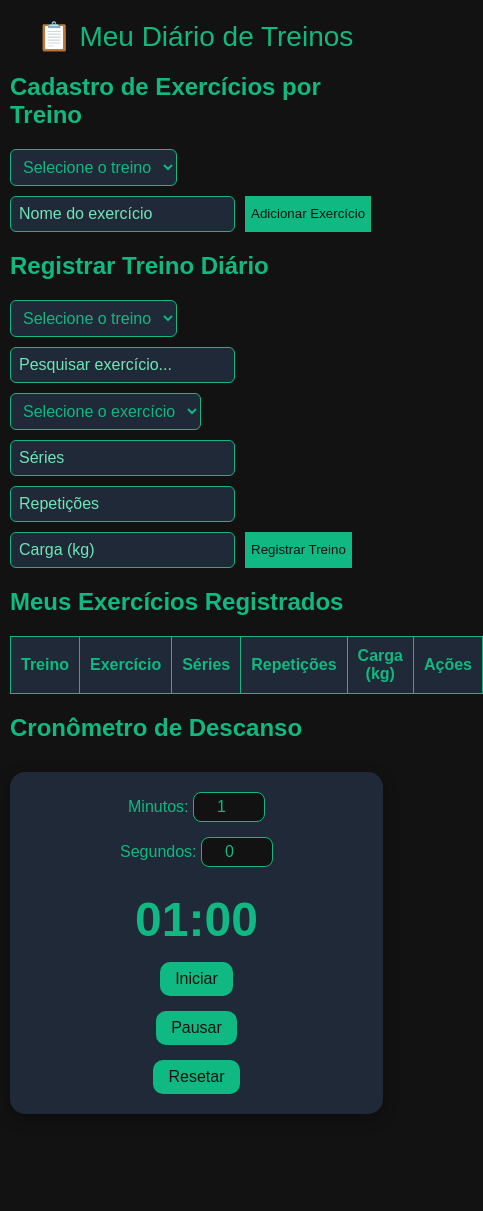
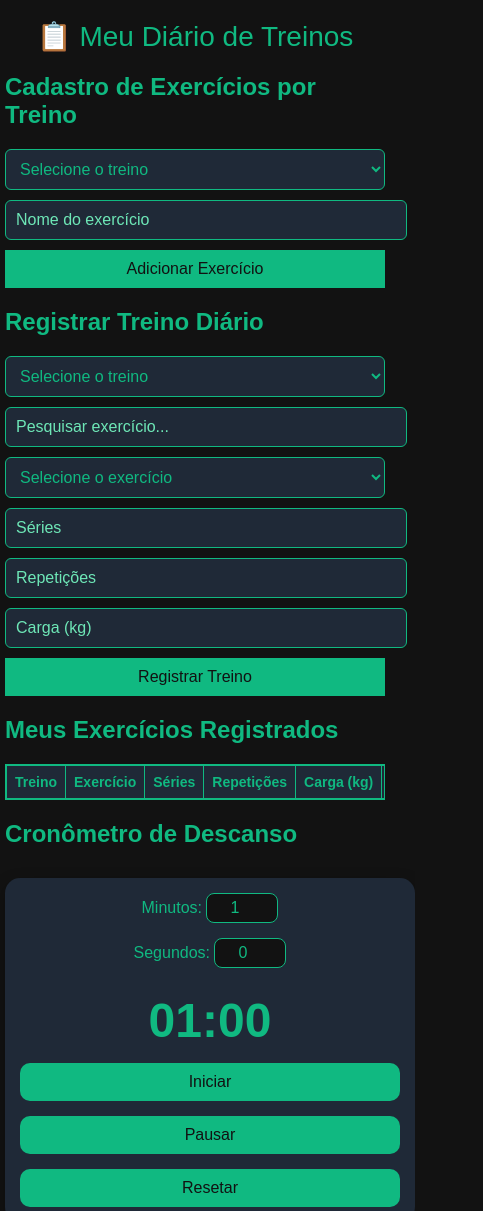
Before and after one commit to emanueloliveirasenai/diariodetreino, a plain HTML site: page index.html in a window 390 px wide. Shown: the top 1211 px of the page, 483 px wide, since content can reach past the window. Before the commit the page ends 1144 px from the top, so only its background shows below. Drawn offline with Linux system fonts and the light colour scheme.

Commit message:
atualizações no js e css

```diff
--- a/css/config.css
+++ b/css/config.css
@@ -157,3 +157,52 @@ button.excluir:hover { background: #b91c1c; transform: scale(1.05); }
   #cronometroContainer input { width: 60px; font-size: 16px; }
   #cronometroContainer button { font-size: 16px; padding: 8px 15px; }
 }
+/* ===== Responsivo para celular ===== */
+@media (max-width: 600px) {
+
+  body {
+    padding: 0 5px;
+  }
+
+  form {
+    flex-direction: column;
+    gap: 10px;
+  }
+
+  form input, form select, form button {
+    width: 100%;
+    font-size: 16px;
+    padding: 10px;
+  }
+
+  table {
+    display: block;
+    overflow-x: auto;
+    white-space: nowrap;
+  }
+
+  th, td {
+    padding: 8px;
+    font-size: 14px;
+  }
+
+  #cronometroContainer {
+    width: 100%;
+    padding: 15px;
+  }
+
+  #displayCronometro {
+    font-size: 48px;
+  }
+
+  #cronometroContainer input {
+    width: 60px;
+    font-size: 16px;
+  }
+
+  #cronometroContainer button {
+    width: 100%;
+    font-size: 16px;
+    padding: 10px;
+  }
+}
--- a/index.html
+++ b/index.html
@@ -5,6 +5,7 @@
   <meta name="viewport" content="width=device-width, initial-scale=1.0">
   <title>Diário de Treinos</title>
   <link rel="stylesheet" href="css/config.css">
+  <link rel="icon" type="image.png" href="imgs/icone.png">
 </head>
 <body>
   <header>📋 Meu Diário de Treinos</header>
--- a/js/validaproc.js
+++ b/js/validaproc.js
@@ -1,4 +1,5 @@
 document.addEventListener("DOMContentLoaded", () => {
+  // ===== Elementos =====
   const formCadastroExercicio = document.getElementById("formCadastroExercicio");
   const tipoTreinoCadastro = document.getElementById("tipoTreinoCadastro");
   const nomeExercicio = document.getElementById("nomeExercicio");
@@ -21,16 +22,15 @@ document.addEventListener("DOMContentLoaded", () => {
   const inputSeg = document.getElementById("segundos");
 
   let timer;
-  let totalSegundos = parseInt(inputMin.value)*60 + parseInt(inputSeg.value);
+  let totalSegundos = parseInt(inputMin.value) * 60 + parseInt(inputSeg.value);
   let running = false;
 
   function atualizarDisplay() {
-    const min = Math.floor(totalSegundos/60).toString().padStart(2,'0');
-    const seg = (totalSegundos%60).toString().padStart(2,'0');
+    const min = Math.floor(totalSegundos / 60).toString().padStart(2, '0');
+    const seg = (totalSegundos % 60).toString().padStart(2, '0');
     display.textContent = `${min}:${seg}`;
 
-    // Últimos 5 segundos piscando
-    if(totalSegundos <= 5 && totalSegundos > 0){
+    if (totalSegundos <= 5 && totalSegundos > 0) {
       display.classList.add("finalizando");
     } else {
       display.classList.remove("finalizando");
@@ -38,24 +38,25 @@ document.addEventListener("DOMContentLoaded", () => {
   }
 
   function startCronometro() {
-    if(running) return;
+    if (running) return;
     running = true;
-    totalSegundos = parseInt(inputMin.value)*60 + parseInt(inputSeg.value);
+    totalSegundos = parseInt(inputMin.value) * 60 + parseInt(inputSeg.value);
     atualizarDisplay();
+
     timer = setInterval(() => {
-      if(totalSegundos <= 0){
+      if (totalSegundos <= 0) {
         clearInterval(timer);
         running = false;
         display.classList.remove("finalizando");
-        if(navigator.vibrate){
-          navigator.vibrate([500,200,500]);
-        }
+
+        // ALERTA VIBRATÓRIO (mobile) + alerta visual
+        if (navigator.vibrate) navigator.vibrate([500, 200, 500]);
         alert("Descanso finalizado!");
       } else {
         totalSegundos--;
         atualizarDisplay();
       }
-    },1000);
+    }, 1000);
   }
 
   function pauseCronometro() {
@@ -67,7 +68,7 @@ document.addEventListener("DOMContentLoaded", () => {
   function resetCronometro() {
     clearInterval(timer);
     running = false;
-    totalSegundos = parseInt(inputMin.value)*60 + parseInt(inputSeg.value);
+    totalSegundos = parseInt(inputMin.value) * 60 + parseInt(inputSeg.value);
     display.classList.remove("finalizando");
     atualizarDisplay();
   }
@@ -77,16 +78,17 @@ document.addEventListener("DOMContentLoaded", () => {
   resetBtn.addEventListener("click", resetCronometro);
   atualizarDisplay();
 
-  // ===== Funções de Exercícios e Treinos =====
+  // ===== Exercícios e Treinos =====
   function renderExercicios() {
-    const exerciciosPorTreino = JSON.parse(localStorage.getItem("exerciciosPorTreino")) || { A:[], B:[], C:[], D:[], E:[] };
+    const exerciciosPorTreino = JSON.parse(localStorage.getItem("exerciciosPorTreino")) || { A: [], B: [], C: [], D: [], E: [] };
     const treinoSelecionado = tipoTreinoRegistro.value;
     const filtro = pesquisaExercicio.value.toLowerCase();
+
     exercicioSelect.innerHTML = `<option value="">Selecione o exercício</option>`;
-    if(treinoSelecionado && exerciciosPorTreino[treinoSelecionado]){
+    if (treinoSelecionado && exerciciosPorTreino[treinoSelecionado]) {
       exerciciosPorTreino[treinoSelecionado]
         .filter(ex => ex.toLowerCase().includes(filtro))
-        .forEach(ex=>{
+        .forEach(ex => {
           const option = document.createElement("option");
           option.value = ex;
           option.textContent = ex;
@@ -95,16 +97,22 @@ document.addEventListener("DOMContentLoaded", () => {
     }
   }
 
-  tipoTreinoRegistro.addEventListener("change", () => { pesquisaExercicio.value=""; renderExercicios(); });
+  tipoTreinoRegistro.addEventListener("change", () => {
+    pesquisaExercicio.value = "";
+    renderExercicios();
+  });
+
   pesquisaExercicio.addEventListener("input", renderExercicios);
 
-  formCadastroExercicio.addEventListener("submit", e=>{
+  // Cadastro de exercícios
+  formCadastroExercicio.addEventListener("submit", e => {
     e.preventDefault();
     const treino = tipoTreinoCadastro.value;
     const exNome = nomeExercicio.value.trim();
-    if(!treino || !exNome) return;
-    const exerciciosPorTreino = JSON.parse(localStorage.getItem("exerciciosPorTreino")) || {A:[],B:[],C:[],D:[],E:[]};
-    if(!exerciciosPorTreino[treino].includes(exNome)){
+    if (!treino || !exNome) return;
+
+    const exerciciosPorTreino = JSON.parse(localStorage.getItem("exerciciosPorTreino")) || { A: [], B: [], C: [], D: [], E: [] };
+    if (!exerciciosPorTreino[treino].includes(exNome)) {
       exerciciosPorTreino[treino].push(exNome);
       localStorage.setItem("exerciciosPorTreino", JSON.stringify(exerciciosPorTreino));
       nomeExercicio.value = "";
@@ -114,54 +122,70 @@ document.addEventListener("DOMContentLoaded", () => {
     }
   });
 
-  formRegistrarTreino.addEventListener("submit", e=>{
+  // Registrar treino diário
+  formRegistrarTreino.addEventListener("submit", e => {
     e.preventDefault();
     const tipoTreino = tipoTreinoRegistro.value;
     const exercicio = exercicioSelect.value;
     const series = seriesInput.value.trim();
     const repeticoes = repeticoesInput.value.trim();
     const carga = cargaInput.value.trim();
-    if(!tipoTreino||!exercicio||!series||!repeticoes||!carga) return;
-    const treinos = JSON.parse(localStorage.getItem("treinos"))||[];
-    treinos.push({tipoTreino,exercicio,series,repeticoes,carga});
+
+    if (!tipoTreino || !exercicio || !series || !repeticoes || !carga) return;
+
+    const treinos = JSON.parse(localStorage.getItem("treinos")) || [];
+    treinos.push({ tipoTreino, exercicio, series, repeticoes, carga });
     localStorage.setItem("treinos", JSON.stringify(treinos));
+
     formRegistrarTreino.reset();
     exercicioSelect.innerHTML = `<option value="">Selecione o exercício</option>`;
     renderTreinos();
   });
 
-  function renderTreinos(){
-    tbody.innerHTML="";
-    const treinos = JSON.parse(localStorage.getItem("treinos"))||[];
-    treinos.forEach((t,i)=>{
+  // Renderizar treinos na tabela
+  function renderTreinos() {
+    tbody.innerHTML = "";
+    const treinos = JSON.parse(localStorage.getItem("treinos")) || [];
+    treinos.forEach((t, i) => {
       const tr = document.createElement("tr");
       tr.classList.add(`treino-${t.tipoTreino}`);
-      tr.innerHTML = `<td>${t.tipoTreino}</td><td>${t.exercicio}</td><td>${t.series}</td><td>${t.repeticoes}</td><td>${t.carga}</td>
-        <td><button class="editar" data-index="${i}">Editar</button> <button class="excluir" data-index="${i}">Excluir</button></td>`;
+      tr.innerHTML = `
+        <td>${t.tipoTreino}</td>
+        <td>${t.exercicio}</td>
+        <td>${t.series}</td>
+        <td>${t.repeticoes}</td>
+        <td>${t.carga}</td>
+        <td>
+          <button class="editar" data-index="${i}">Editar</button>
+          <button class="excluir" data-index="${i}">Excluir</button>
+        </td>
+      `;
       tbody.appendChild(tr);
     });
 
-    document.querySelectorAll("button.excluir").forEach(btn=>{
-      btn.addEventListener("click", ()=>{
+    // Botões excluir
+    document.querySelectorAll("button.excluir").forEach(btn => {
+      btn.addEventListener("click", () => {
         const idx = btn.dataset.index;
-        const treinos = JSON.parse(localStorage.getItem("treinos"))||[];
-        treinos.splice(idx,1);
+        const treinos = JSON.parse(localStorage.getItem("treinos")) || [];
+        treinos.splice(idx, 1);
         localStorage.setItem("treinos", JSON.stringify(treinos));
         renderTreinos();
       });
     });
 
-    document.querySelectorAll("button.editar").forEach(btn=>{
-      btn.addEventListener("click", ()=>{
+    // Botões editar
+    document.querySelectorAll("button.editar").forEach(btn => {
+      btn.addEventListener("click", () => {
         const idx = btn.dataset.index;
-        const treinos = JSON.parse(localStorage.getItem("treinos"))||[];
+        const treinos = JSON.parse(localStorage.getItem("treinos")) || [];
         const t = treinos[idx];
         const series = prompt("Séries:", t.series);
         const repeticoes = prompt("Repetições:", t.repeticoes);
         const carga = prompt("Carga (kg):", t.carga);
-        if(series && repeticoes && carga){
-          t.series=series; t.repeticoes=repeticoes; t.carga=carga;
-          treinos[idx]=t;
+        if (series && repeticoes && carga) {
+          t.series = series; t.repeticoes = repeticoes; t.carga = carga;
+          treinos[idx] = t;
           localStorage.setItem("treinos", JSON.stringify(treinos));
           renderTreinos();
         }
```
Also changed, not shown: imgs/icone.png (added).
